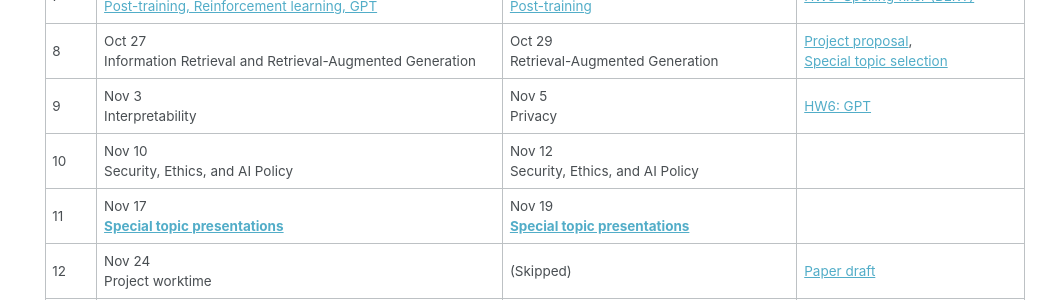
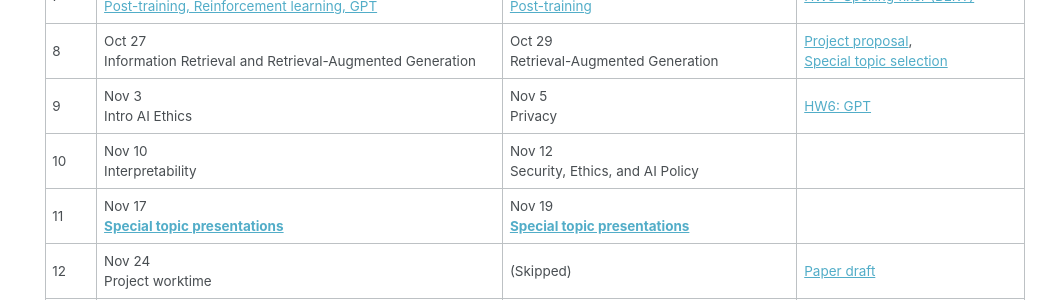
Before and after one commit to rasikabh/rasikabh.github.io, a Jekyll site: the page built from _pages/nlp2026.md, in a window 1280 px wide and 900 px high, scrolled down 666 px. Shown: the part 152-452 px from the top of the window, without its empty margins (237-1280 px from the left). Built offline with Jekyll 4.4.1, drawn with Linux system fonts in a browser that asks for light colours.

Commit message:
Add intro ethics day

```diff
--- a/_pages/nlp2026.md
+++ b/_pages/nlp2026.md
@@ -42,8 +42,8 @@ h2, h3, h4, h5, h6 {margin: 0;}
 | 6 | Oct 13 <br> [Neural Networks, Transformers, Pretraining](https://docs.google.com/presentation/d/1Gfd7RHqNEliIHXsX_4zt-9IXOhS95tneQh5jHAs-Okk/edit?usp=sharing) | Oct 15 <br> [BERT](https://docs.google.com/presentation/d/1Gfd7RHqNEliIHXsX_4zt-9IXOhS95tneQh5jHAs-Okk/edit?usp=sharing) | [HW4: Char NGram Language Model](https://docs.google.com/document/d/1vvL1ZKmlSqaU9_ZyGOoDcpbBLqECxeA9IsYKCTMWjhU/edit?usp=sharing) |
 | 7 | Oct 20 <br> [Post-training, Reinforcement learning, GPT](https://docs.google.com/presentation/d/1o8lGe-9u0EByNDEMtdbmljCyYpFLNov9VgsPlOSKvUQ/edit?usp=sharing) | Oct 22 <br> [Post-training](https://docs.google.com/presentation/d/1o8lGe-9u0EByNDEMtdbmljCyYpFLNov9VgsPlOSKvUQ/edit?usp=sharing) | [HW5: Spelling fixer (BERT)](https://docs.google.com/document/d/1uti-8TZaxlRnKl2e4HyNdwVIQ1swn3-If-7uPuWohaw/edit?usp=sharing) |
 | 8 | Oct 27 <br> Information Retrieval and Retrieval-Augmented Generation | Oct 29 <br> Retrieval-Augmented Generation | [Project proposal](https://docs.google.com/document/d/1EIH9J0WQ0WLz2YYH4i2iGDVnrcge4hzrffRvvk6KFDo/edit?usp=sharing), <br> [Special topic selection](https://docs.google.com/spreadsheets/d/13w6P9529-5FEtqWqYkOjvoE6RHs3s4Quq5942s11yeQ/edit?usp=sharing) |
-| 9 | Nov 3 <br> Interpretability | Nov 5 <br> Privacy | [HW6: GPT](https://docs.google.com/document/d/1PpRfKgPxaaK2Bizy46X7nwk-pJq3fggV-W-o1mWZdLQ/edit?usp=sharing) |
-| 10 | Nov 10 <br> Security, Ethics, and AI Policy | Nov 12 <br> Security, Ethics, and AI Policy |  |
+| 9 | Nov 3 <br> Intro AI Ethics | Nov 5 <br> Privacy | [HW6: GPT](https://docs.google.com/document/d/1PpRfKgPxaaK2Bizy46X7nwk-pJq3fggV-W-o1mWZdLQ/edit?usp=sharing) |
+| 10 | Nov 10 <br> Interpretability | Nov 12 <br> Security, Ethics, and AI Policy |  |
 | 11 | Nov 17 <br> [**Special topic presentations**](https://docs.google.com/spreadsheets/d/13w6P9529-5FEtqWqYkOjvoE6RHs3s4Quq5942s11yeQ/edit?usp=sharing) | Nov 19 <br> [**Special topic presentations**](https://docs.google.com/spreadsheets/d/13w6P9529-5FEtqWqYkOjvoE6RHs3s4Quq5942s11yeQ/edit?usp=sharing) |  |
 | 12 | Nov 24 <br> Project worktime | (Skipped) | [Paper draft](https://docs.google.com/document/d/1EIH9J0WQ0WLz2YYH4i2iGDVnrcge4hzrffRvvk6KFDo/edit?usp=sharing) |
 | 13 | Dec 1 <br> Machine Translation | Dec 3 <br> Automatic Speech Recognition, Text-to-Speech |  |
```
